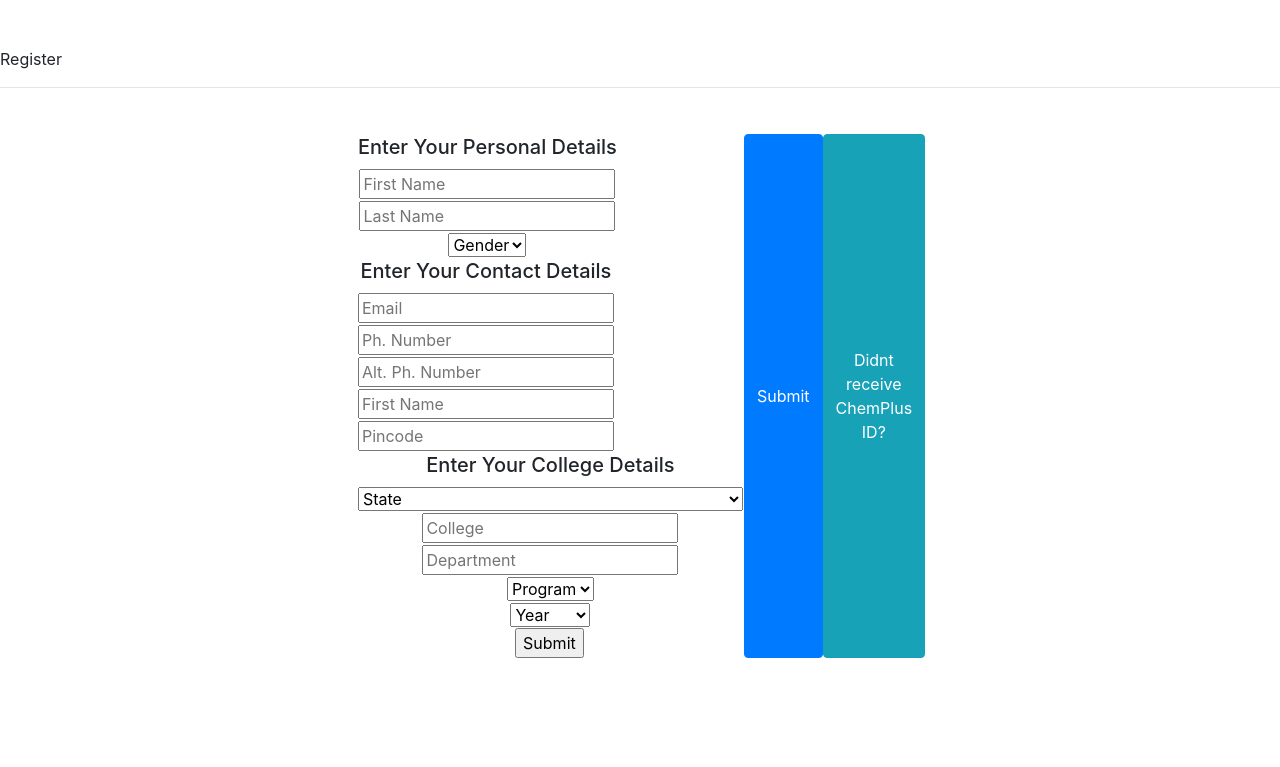
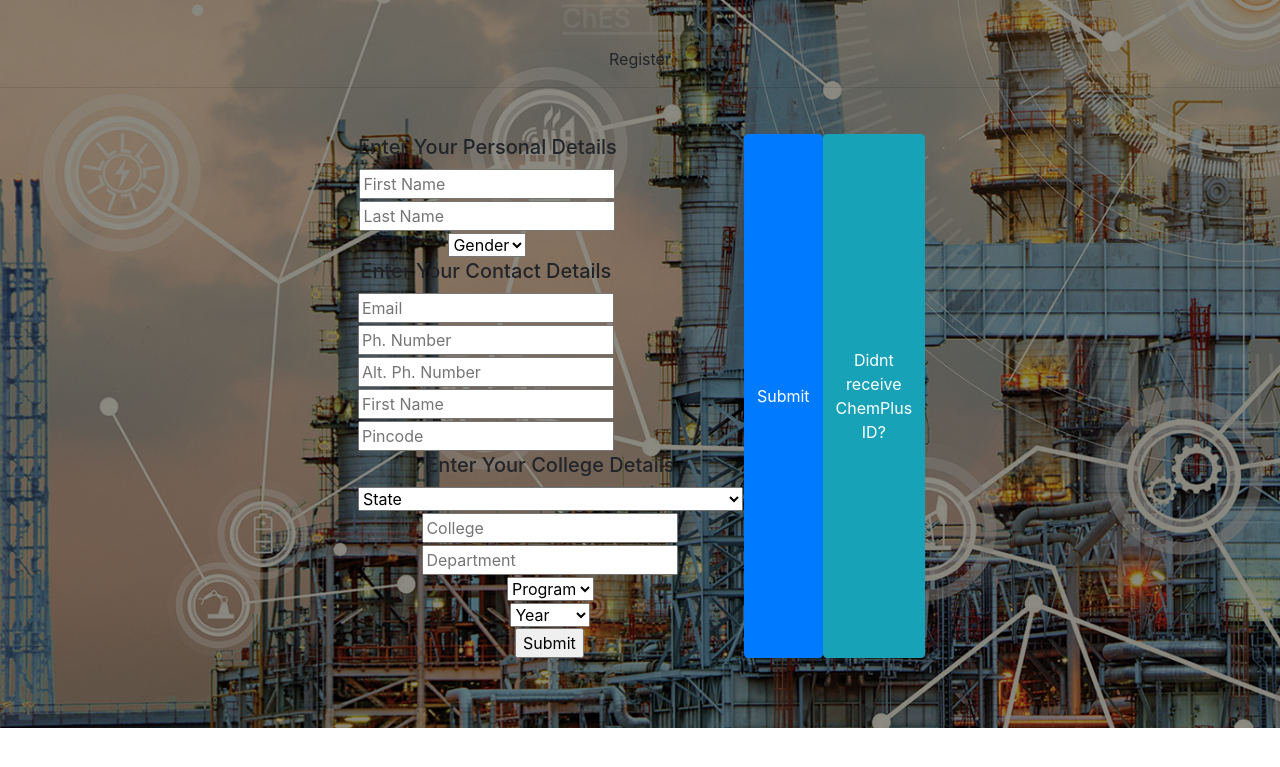
Before and after one commit to FerociousCentaur/ChemPlus_BackEnd, a Django app: page / in a window 1280 px wide. Shown: the top 767 px of the page. Run offline with Django 3.2, Linux system fonts and the light colour scheme; some libraries are stand-ins or nearby versions; some web fonts are replaced.

Commit message:
styled the signup page2

```diff
--- a/ChemID/templates/signup.html
+++ b/ChemID/templates/signup.html
@@ -11,6 +11,15 @@
     <link rel="stylesheet" href="https://cdnjs.cloudflare.com/ajax/libs/font-awesome/4.7.0/css/font-awesome.min.css">
     <link rel="stylesheet" href="https://stackpath.bootstrapcdn.com/bootstrap/4.5.2/css/bootstrap.min.css">
     <link href='https://fonts.googleapis.com/css?family=Gotu' rel='stylesheet'>
+    <style>
+        body{
+    position: relative;
+    background-image: url("{% static '/img/bg3.png' %}") !important;
+    background-repeat: no-repeat;
+    background-size: cover;
+    text-align: center;
+  }
+    </style>
 </head>
 <body>
 <div style="white-space:nowrap;" id="animation">
```
